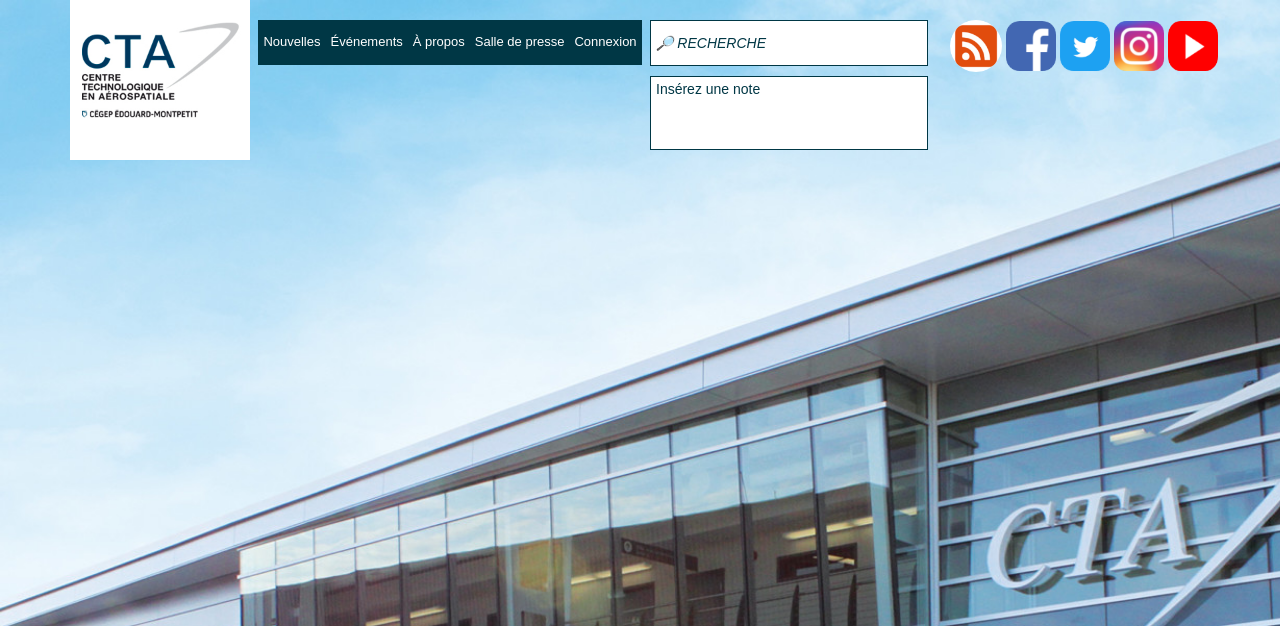
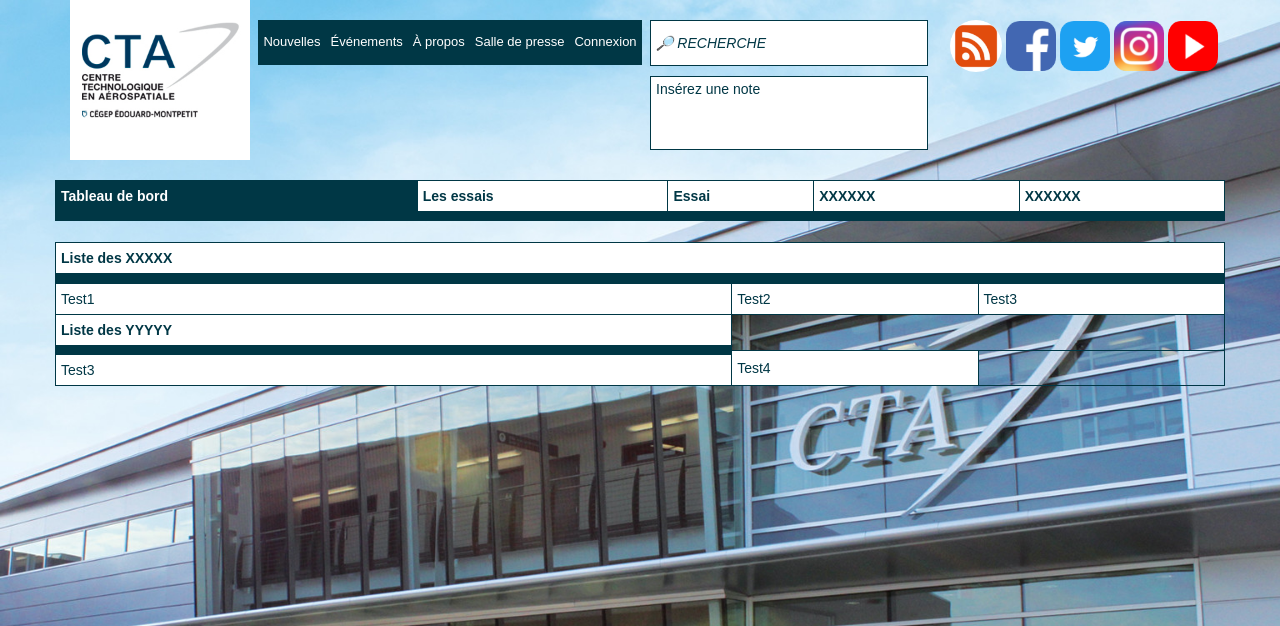
Before and after one commit to marquifournier/ProjetMaintenancePYTHON, a Django app: page / in a window 1280 px wide. Shown: the top 626 px of the page. Run offline with Django 3.2, Linux system fonts and the light colour scheme; lists and menus that the app fills with data are empty; some libraries are stand-ins or nearby versions.

Commit message:
Ajout de la page de tableau de bord. Elle est non terminée.

```diff
--- a/ProjetMaintenancePython/machines/static/machines/style.css
+++ b/ProjetMaintenancePython/machines/static/machines/style.css
@@ -61,3 +61,27 @@
     padding-right: 0px;
     width: 400px;
 }
+
+th, td {
+    background-color: white;
+}
+
+th:hover {
+    background-color: #003745;
+    color:white;
+}
+
+.table, tr, td, th {
+    border: 1px solid #003745;
+    padding:5px;
+    text-align: left;
+}
+
+tr:first-child th {
+    border-bottom: 10px solid #003745;
+}
+
+.test {
+    background-color: #003745;
+    color:white;
+}
--- a/ProjetMaintenancePython/machines/templates/machines/header.html
+++ b/ProjetMaintenancePython/machines/templates/machines/header.html
@@ -1,6 +1,7 @@
 {% load static %}
 
 <html lang="en">
+
     <meta charset="utf-8">
     <meta name="viewport" content="width=device-width, initial-scale=1, shrink-to-fit=no">
     <link rel="stylesheet" href="//maxcdn.bootstrapcdn.com/bootstrap/3.2.0/css/bootstrap.min.css">
@@ -48,4 +49,6 @@
         </div>
     </div>
     </body>
+    {% block body %}
+    {% endblock %}
 </html>
--- /dev/null
+++ b/ProjetMaintenancePython/machines/templates/machines/tableaubord.html
@@ -0,0 +1,56 @@
+<!DOCTYPE html>
+<html lang="en">
+<head>
+    <meta charset="UTF-8">
+    <title>CTA | Cégep Édouard-Montpetit -Tableau de bord</title>
+</head>
+
+<body>
+{% extends "machines/header.html" %}
+{% block body %}
+    <table class="container tableaubord">
+        <thead>
+        <tr>
+            <th class="test">Tableau de bord</th>
+            <th>Les essais</th>
+            <th>Essai</th>
+            <th>XXXXXX</th>
+            <th>XXXXXX</th>
+        </tr>
+        <thead>
+    </table>
+    <table class="container">
+        <div class="row">
+            <div class="col-lg-7">
+                <thead>
+                <tr>
+                    <th colspan="6">Liste des XXXXX</th>
+                </tr>
+                </thead>
+                <tbody>
+                <tr>
+                    <td>Test1</td>
+                    <td>Test2</td>
+                    <td>Test3</td>
+                </tr>
+                </tbody>
+            </div>
+            <div class="col-lg-5">
+                <thead>
+                <tr>
+                    <th>Liste des YYYYY</th>
+                </tr>
+                </thead>
+                <tbody>
+                <tr>
+                    <td>Test3</td>
+                    <td>Test4</td>
+                </tr>
+                </tbody>
+            </div>
+        </div>
+    </table>
+{% endblock %}
+</body>
+
+</html>
--- a/ProjetMaintenancePython/machines/urls.py
+++ b/ProjetMaintenancePython/machines/urls.py
@@ -3,5 +3,6 @@ from django.urls import include, path
 from . import views
 
 urlpatterns = [
-    path('', views.header, name='header')
+    path('header', views.header, name='header'),
+    path('', views.tableaubord, name='tableaubord')
 ]
--- a/ProjetMaintenancePython/machines/views.py
+++ b/ProjetMaintenancePython/machines/views.py
@@ -7,3 +7,7 @@ from django.template import loader
 def header(request):
     template = loader.get_template('machines/header.html')
     return HttpResponse(template.render({}, request))
+
+def tableaubord(request):
+    template = loader.get_template('machines/tableaubord.html')
+    return HttpResponse(template.render({}, request))
```
